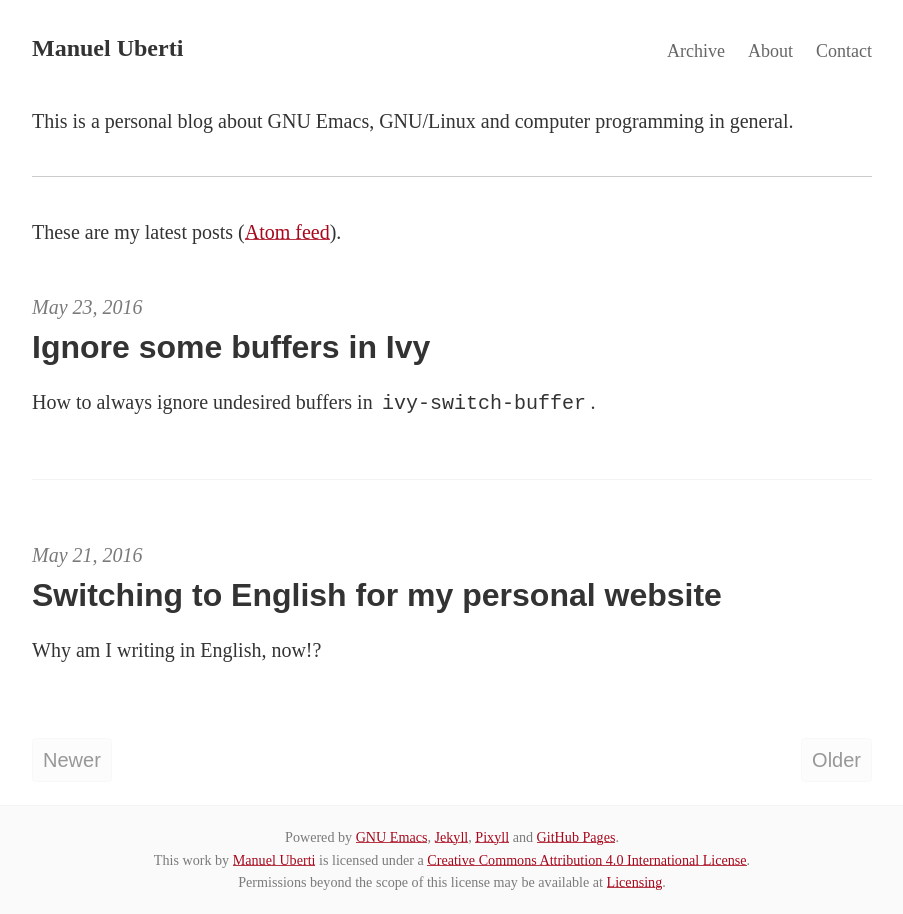
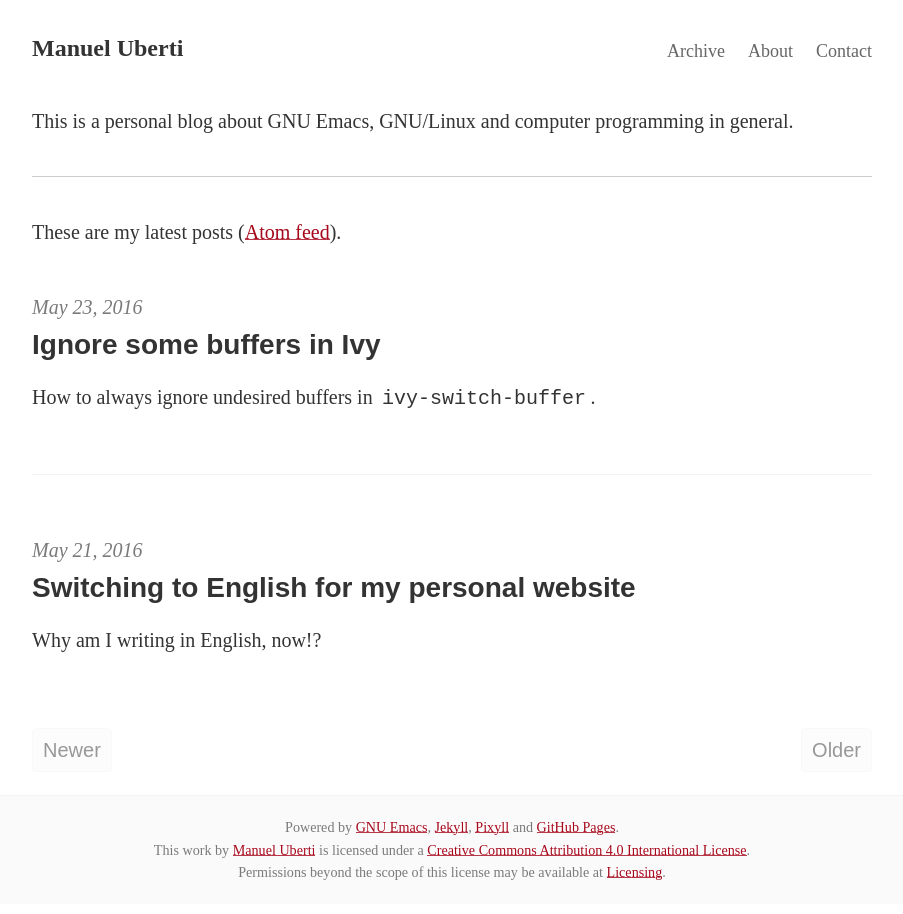
Before and after one commit to manuel-uberti/manuel-uberti.github.io, a Jekyll site: the page built from index.html, in a window 1280 px wide. Shown: the whole page, without its empty margins (188-1091 px from the left). Built offline with Jekyll 4.4.1, drawn with Linux system fonts in a browser that asks for light colours; some web fonts are replaced; the list of posts is cut into pages by our own code.

Commit message:
Use h2 for post titles

```diff
--- a/index.html
+++ b/index.html
@@ -12,7 +12,7 @@
         {% for post in paginator.posts %}
         <div class="post py3">
             <p class="post-meta">{{ post.date | date: site.date_format }}</p>
-            <a href="{{ post.url | prepend: site.baseurl }}" class="post-link"><h3 class="h1 post-title">{{ post.title }}</h3></a>
+            <a href="{{ post.url | prepend: site.baseurl }}" class="post-link"><h3 class="h2 post-title">{{ post.title }}</h3></a>
             <p class="post-summary">
                 {% if post.summary %}
                 {{ post.summary | markdownify }}
```
